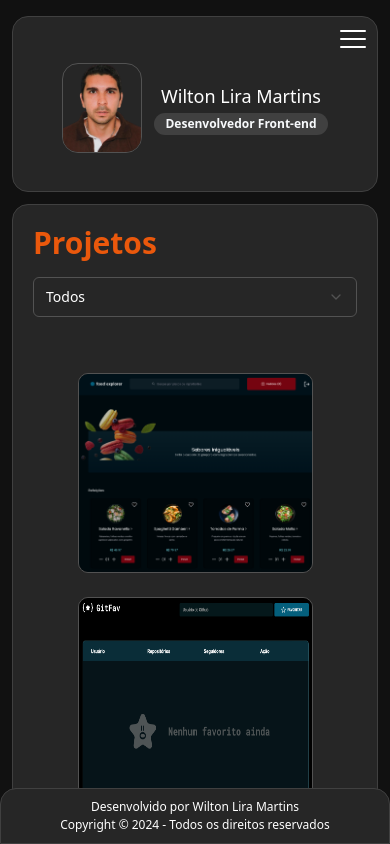
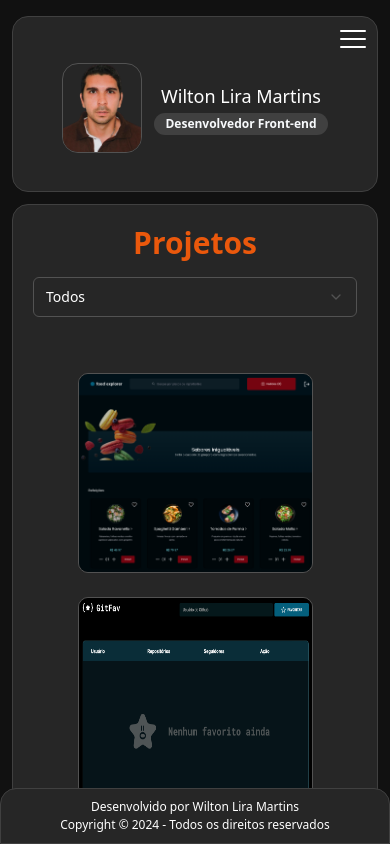
Before and after one commit to wiltonmartinsdev/My-Portfolio, a React (Vite) app: page /projects in a window 390 px wide. Shown: the top 844 px of the page. Built offline with nearby package versions, Linux system fonts and the light colour scheme.

Commit message:
Style: Aligning the page title to the center, in the mobile version

```diff
--- a/src/pages/Contact/index.tsx
+++ b/src/pages/Contact/index.tsx
@@ -60,7 +60,7 @@ export function Contact() {
 						</ul>
 					</nav>
 
-					<h1 className="text-orange-600 font-semibold mb-4 text-3xl">
+					<h1 className="text-center sm:text-left text-orange-600 font-semibold mb-4 text-3xl">
 						Contato
 					</h1>
 
--- a/src/pages/Home/index.tsx
+++ b/src/pages/Home/index.tsx
@@ -66,7 +66,7 @@ export function AboutMe() {
 						</ul>
 					</nav>
 
-					<h1 className="text-orange-600 font-semibold mb-4 text-3xl">
+					<h1 className="text-center sm:text-left text-orange-600 font-semibold mb-4 text-3xl">
 						Sobre mim
 					</h1>
 
--- a/src/pages/Projects/index.tsx
+++ b/src/pages/Projects/index.tsx
@@ -130,7 +130,7 @@ export function Projects() {
 						</ul>
 					</nav>
 
-					<h1 className="text-orange-600 font-semibold mb-4 text-3xl">
+					<h1 className="text-center sm:text-left text-orange-600 font-semibold mb-4 text-3xl">
 						Projetos
 					</h1>
 
--- a/src/pages/Resume/index.tsx
+++ b/src/pages/Resume/index.tsx
@@ -59,7 +59,7 @@ export function Resume() {
 						</ul>
 					</nav>
 
-					<h1 className="text-orange-600 font-semibold mb-4 text-3xl">
+					<h1 className="text-center sm:text-left text-orange-600 font-semibold mb-4 text-3xl">
 						Resumo
 					</h1>
 
```
